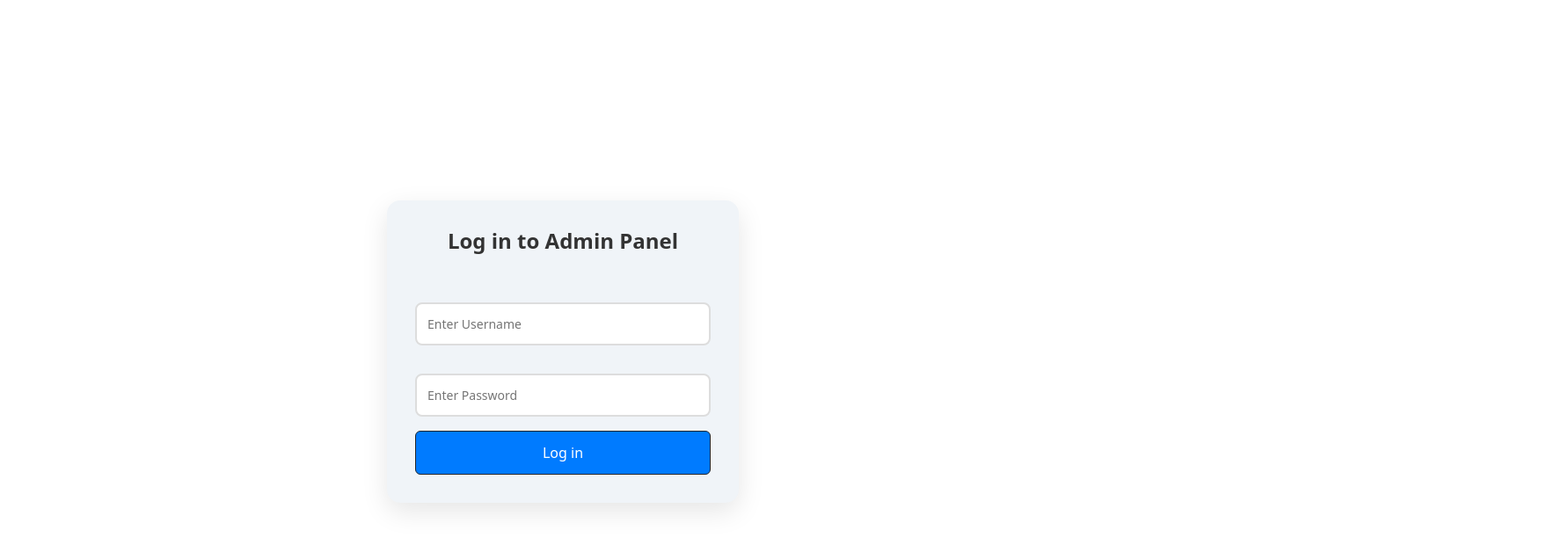
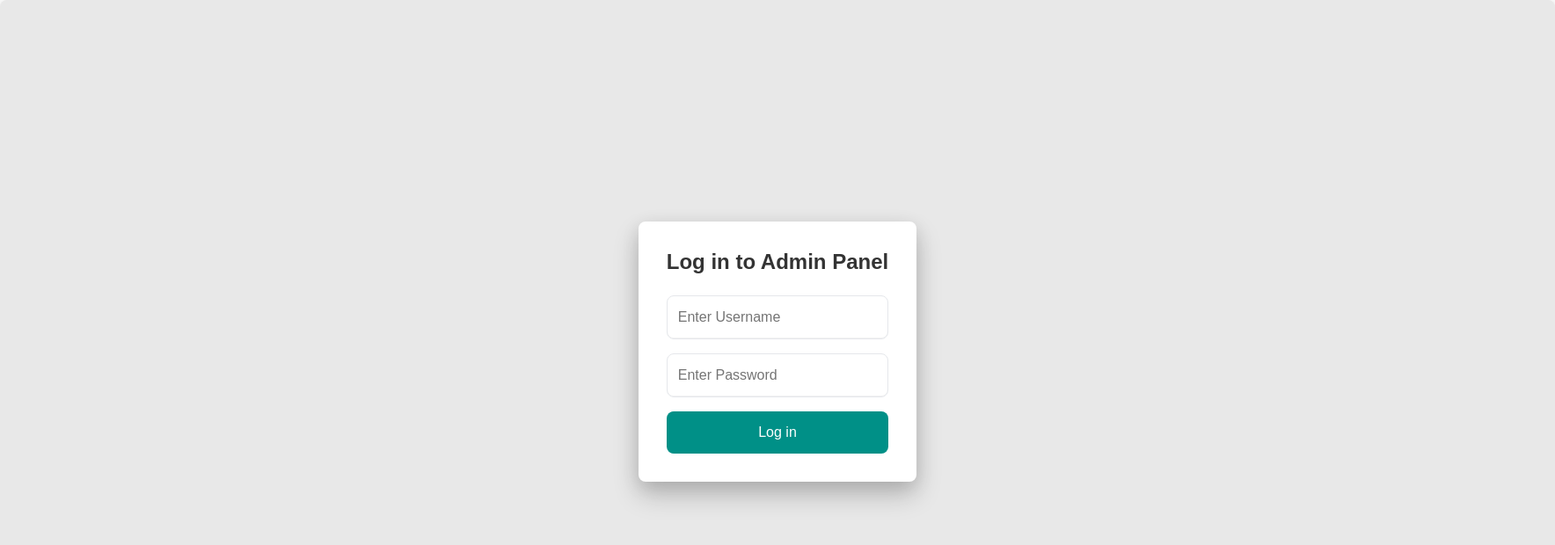
Before and after one commit to archishah61/Ecomus, a React (Vite) app in the folder frontend/: page /admin in a window 1280 px wide. Shown: the top 620 px of the page at 88% size, 1768 px wide, since content can reach past the window. Built offline with nearby package versions, Linux system fonts and the light colour scheme.

Commit message:
change in admin form

```diff
--- /dev/null
+++ b/frontend/src/admin-panel/Admin-Panel/AdminPanel.css
@@ -0,0 +1,94 @@
+
+
+.admin-panel {
+    display: flex;
+    flex-direction: column;
+    height: 100vh;
+    /* Full height */
+    background-color: #e8e8e8;
+    /* Light blue background color */
+    margin: 0;
+    /* Remove default margin */
+    font-family: Arial, sans-serif;
+    /* Set a clean font */
+    width:221vh;
+}
+
+.flex {
+    display: flex;
+    flex-grow: 1;
+    /* Allow content to grow */
+}
+
+.content {
+    flex-grow: 1;
+    /* Take up remaining space */
+    padding: 20px;
+    display: flex;
+    justify-content: center;
+    /* Center content horizontally */
+    align-items: center;
+    /* Center content vertically */
+    text-align: center;
+    /* Center text in the content area */
+}
+
+.access-denied {
+    text-align: center;
+    margin-top: 250px;
+}
+
+
+.login-button {
+    font-family: Arial, Helvetica, sans-serif;
+    font-weight: bold;
+    color: white;
+    background-color: #171717; /* Dark background */
+    padding: 1em 2em;
+    border: none;
+    border-radius: .6rem;
+    position: relative;
+    cursor: pointer;
+    overflow: hidden;
+}
+
+.login-button span:not(:nth-child(6)) {
+    position: absolute;
+    left: 50%;
+    top: 50%;
+    transform: translate(-50%, -50%);
+    height: 30px;
+    width: 30px;
+    background-color: #007a74; /* Light blue circles */
+    border-radius: 50%;
+    transition: .6s ease;
+}
+
+.login-button span:nth-child(6) {
+    position: relative; /* Keep the text in normal flow */
+}
+
+.login-button span:nth-child(1) {
+    transform: translate(-3.3em, -4em);
+}
+
+.login-button span:nth-child(2) {
+    transform: translate(-6em, 1.3em);
+}
+
+.login-button span:nth-child(3) {
+    transform: translate(-.2em, 1.8em);
+}
+
+.login-button span:nth-child(4) {
+    transform: translate(3.5em, 1.4em);
+}
+
+.login-button span:nth-child(5) {
+    transform: translate(3.5em, -3.8em);
+}
+
+.login-button:hover span:not(:nth-child(6)) {
+    transform: translate(-50%, -50%) scale(4); /* Scale effect on hover */
+    transition: 1.5s ease; /* Smooth transition */
+}
--- a/frontend/src/admin-panel/Admin-Panel/AdminPanel.jsx
+++ b/frontend/src/admin-panel/Admin-Panel/AdminPanel.jsx
@@ -1,37 +1,40 @@
 import React, { useContext, useState } from 'react';
 import { AdminContext } from '../../context/AdminContext';
 import LeftSidebar from '../LeftSidebar/LeftSidebar';
-import { NavLink } from 'react-router';
+import { NavLink } from 'react-router-dom'; // Ensure you're using 'react-router-dom'
+import './AdminPanel.css';
 
 function AdminPanel() {
     const { isAdminLoggedIn } = useContext(AdminContext);
     const [isSidebarCollapsed, setIsSidebarCollapsed] = useState(false);
 
+    // Toggle the sidebar's collapsed state
     const toggleSidebar = () => setIsSidebarCollapsed(!isSidebarCollapsed);
+
     return (
-        <div>
+        <div className="admin-panel">
             {isAdminLoggedIn ? (
-                <div>
-                    <div className="flex flex-grow overflow-hidden">
-                        <LeftSidebar isCollapsed={isSidebarCollapsed} toggleSidebar={toggleSidebar} />
-                    </div>
+                <div className="flex flex-grow overflow-hidden">
+                    <LeftSidebar isCollapsed={isSidebarCollapsed} toggleSidebar={toggleSidebar} />
+                    {/* Add main content area if needed */}
                 </div>
             ) : (
-                <div>
+                <div className="access-denied">
                     <h1>Access Denied</h1>
                     <p>You must be logged in to access this panel.</p>
                     <NavLink to='/admin'>
-                        <button style={{ right: '-58px' }} className="button">
-                            <span className="button_lg">
-                                <span className="button_sl"></span>
-                                <span className="button_text">Log in</span>
-                            </span>
+                        <button className="login-button">
+                            <span></span>
+                            <span></span>
+                            <span></span>
+                            <span></span>
+                            <span></span>
+                            <span>Log in</span> {/* Text for the button */}
                         </button>
                     </NavLink>
                 </div>
-            )
-            }
-        </div >
+            )}
+        </div>
     );
 }
 
--- a/frontend/src/admin-panel/AdminForm/Admin.css
+++ b/frontend/src/admin-panel/AdminForm/Admin.css
@@ -1,76 +1,129 @@
+/* Admin.css */
+
 .admin-form {
-    position: absolute;
-    left: 50%;
-    top: 50%;
-    transform: translate(-50%, -50%);
-    background-color: #f0f4f8; /* Light background for contrast */
-    border-radius: 15px;
-    box-shadow: 0 10px 30px rgba(0, 0, 0, 0.1);
+    background-color: #ffffff;
+    /* White background for the form */
+    border-radius: 0.5rem;
+    /* Rounded corners */
+    box-shadow: 0 10px 30px rgba(0, 0, 0, 0.2), 0 4px 10px rgba(0, 0, 0, 0.1);
+    /* Enhanced shadow for a stronger 3D effect */
+    transition: transform 0.2s ease-in-out;
+    /* Smooth transition for hover effect */
     padding: 2rem;
-    width: 400px; /* Fixed width for better layout */
+    /* Padding around the form */
+    width: 221vh;
+    background-color: #e8e8e8;
+    /* Light gray background for the entire page */
+    font-family: Arial, sans-serif;
+    /* Consistent font across the application */
+    margin: 0;
+    /* Remove default margin */
+    height: 100vh;
+    /* Full height for body */
+    display: flex;
+    /* Flexbox for centering */
+    justify-content: center;
+    /* Center horizontally */
+    align-items: center;
+    /* Center vertically */
 }
 
-.form {
-    display: flex;
-    flex-direction: column;
+.admin-form:hover {
+    transform: translateY(-5px);
+    /* Lift effect on hover */
 }
 
 .form-title {
     font-size: 1.5rem;
+    /* Larger title font size */
     line-height: 1.75rem;
     font-weight: bold;
     text-align: center;
-    color: #333; /* Darker text for better readability */
-    margin-bottom: 1.5rem; /* Space below title */
+    color: #333;
+    /* Darker text color for better contrast */
+    margin-bottom: 1.5rem;
+    /* Space below title */
 }
+
+
+.form {
+    background-color: #ffffff; /* White background for the form */
+    position: relative; /* For positioning the shadow */
+    padding: 2rem; /* Padding around the form */
+    border-radius: 0.5rem; /* Rounded corners */
+    box-shadow: 0 15px 30px rgba(0, 0, 0, 0.2),
+                0 6px 20px rgba(0, 0, 0, 0.1); /* Enhanced shadow for a stronger 3D effect */
+    transition: transform 0.2s ease-in-out; /* Smooth transition for hover effect */
+}
+
+.form:hover {
+    transform: translateY(-5px); /* Lift effect on hover */
+}
+
 
 .input-container {
     position: relative;
 }
 
 .input-container input {
-    background-color: #ffffff; /* White input background */
-    padding: .75rem;
+    outline: none;
+    border: solid 1px #e5e7eb;
+    /* Light gray border */
+    margin-bottom: 1rem;
+    /* Space between inputs */
+    padding: 0.75rem;
+    /* Padding inside input fields */
     width: 100%;
-    font-size: .875rem;
-    border-radius: .5rem;
-    border: 2px solid #ddd; /* Light border */
-    transition: border-color 0.3s ease; /* Smooth transition for border color */
-    margin-top: 2rem;
-}
-
-.input-container input:hover {
-    border-color: #007bff; /* Change border color on hover */
+    /* Full width of the container */
+    font-size: 1rem;
+    /* Slightly larger font size */
+    border-radius: 0.5rem;
+    /* Rounded corners for inputs */
+    box-shadow: inset 0px -1px rgba(0, 0, 0, 0.05);
+    /* Inner shadow effect */
+    transition: border-color 0.3s ease-in-out;
+    /* Smooth transition for border color on focus */
 }
 
 .input-container input:focus {
-    outline: none; /* Remove outline */
-    border-color: #007bff; /* Blue border on focus */
+    border-color: #009087;
+    /* Change border color on focus */
 }
 
 .login-btn {
-    margin-top: 1rem; /* Space above button */
-    padding: .75rem; /* Increased padding for button */
-    width: 100%; /* Full width button */
-    background-color: #007bff; /* Bootstrap primary color */
-    color: white; /* White text for contrast */
+    width: 100%;
+    /* Full width button */
+    padding: 0.75rem;
+    /* Padding for button */
+    background-color: #009087;
+    /* Main button color */
+    color: white;
+    /* Text color for button */
+    border-radius: 0.5rem;
+    /* Rounded corners for button */
+    border: none;
+    /* No border for button */
+    cursor: pointer;
+    /* Pointer cursor on hover */
+    transition: background-color 0.3s ease-in-out, transform 0.2s ease-in-out;
+    /* Smooth transitions for hover effects */
 }
 
 .login-btn:hover {
-   background-color: #0056b3; /* Darker shade on hover */
-   transition: background-color 0.3s ease; /* Smooth transition for hover effect */
+    background-color: #007a74;
+    /* Darker shade on hover */
 }
 
-/* Alert styles for messages */
-.alert {
-   margin-top: 1rem; /* Space above alert */
-   transition: opacity 0.3s ease-in-out; /* Smooth transition for alert visibility */
+.login-btn:active {
+    transform: scale(0.98);
+    /* Slightly shrink button on click */
 }
 
-/* Responsive adjustments */
-@media (max-width: 480px) {
-   .admin-form {
-       width: 90%; /* Responsive width for smaller screens */
-       padding: 1.5rem; /* Less padding on small screens */
-   }
+/* Alert message styles */
+
+.alert {
+    margin-top: 1rem;
+    padding: .75rem;
+    border-radius: .5rem;
+    text-align: center;
 }
--- a/frontend/src/admin-panel/AdminForm/Admin.jsx
+++ b/frontend/src/admin-panel/AdminForm/Admin.jsx
@@ -16,7 +16,7 @@ function Admin() {
         e.preventDefault();
         if (username === 'admin' && password === '123') {
             console.log('Admin logged in!');
-            //Loggin in admin in context
+            // Logging in admin in context
             login();
             setMessage({ text: 'Login successful! Redirecting to admin panel...', type: 'success' });
             navigate('/admin-panel');
@@ -28,6 +28,12 @@ function Admin() {
 
     return (
         <div className='admin-form'>
+            {message.text && (
+                <div className={`alert alert-${message.type} alert-dismissible fade show`} role="alert">
+                    <strong>{message.type === 'success' ? 'Success!' : 'Error!'}</strong> {message.text}
+                    <button type="button" className="btn-close" data-bs-dismiss="alert" aria-label="Close"></button>
+                </div>
+            )}
             <form className="form" onSubmit={handleSubmit}>
                 <p className="form-title">Log in to Admin Panel</p>
                 <div className="input-container">
@@ -48,13 +54,6 @@ function Admin() {
                 </div>
                 <Button variant="outline-dark login-btn" type='submit'>Log in</Button>
             </form>
-
-            {message.text && (
-                <div style={{ width: '97%' }} className={`alert alert-${message.type} alert-dismissible fade show`} role="alert">
-                    <strong>{message.type === 'success' ? 'Success!' : 'Error!'}</strong> {message.text}
-                    <button type="button" className="btn-close" data-bs-dismiss="alert" aria-label="Close"></button>
-                </div>
-            )}
         </div>
     );
 }
```
